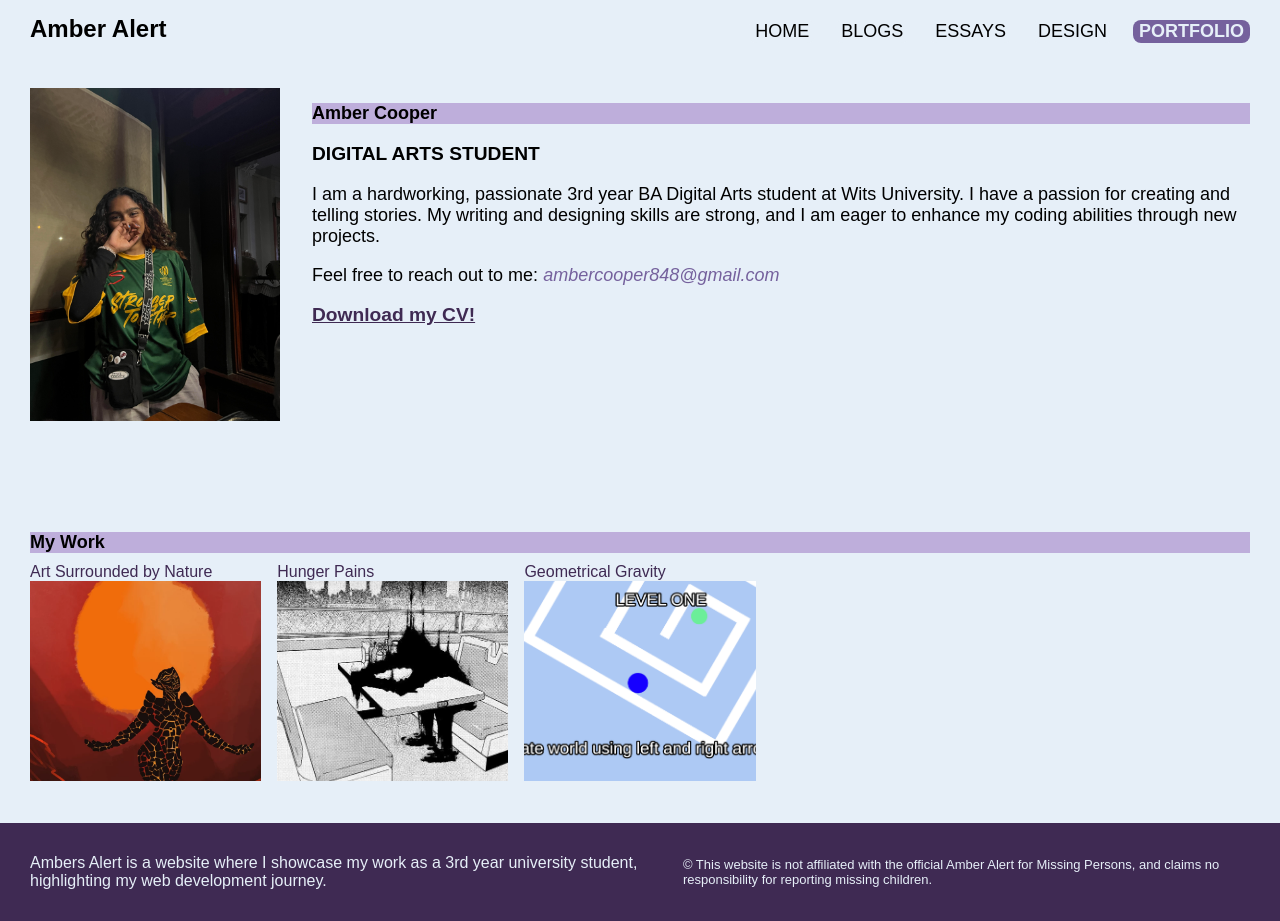
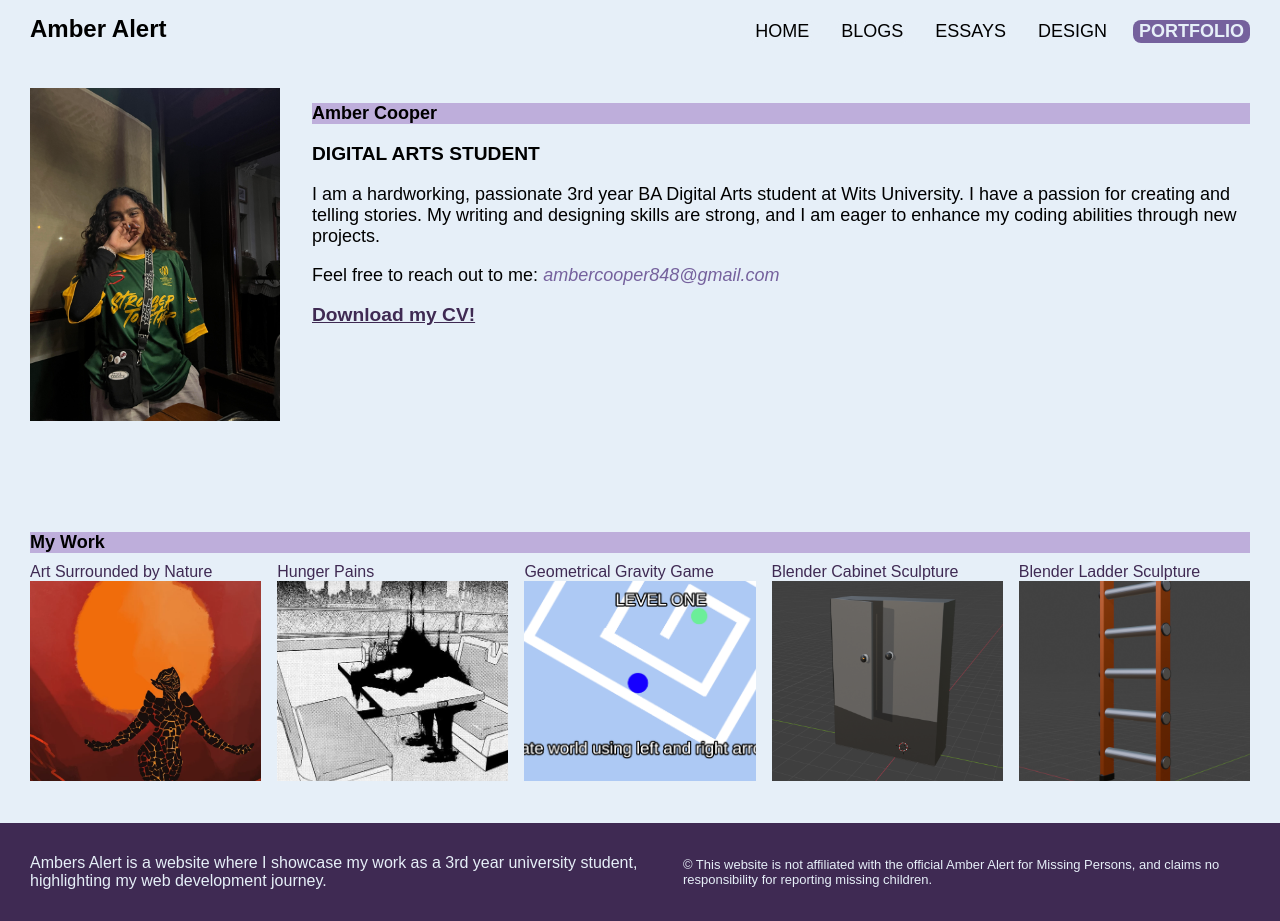
Before and after one commit to AmberCooper23/DIGA3008A, a website: page portfolioSection/portfolioPage.html in a window 1280 px wide. Drawn offline with Linux system fonts and the light colour scheme.

Commit message:
added portfolio work

```diff
--- a/portfolioSection/portfolioPage.html
+++ b/portfolioSection/portfolioPage.html
@@ -104,8 +104,22 @@
               class="u-url, u-photo"
               href="https://acooper23.itch.io/geometrical-gravity"
             >
-              Geometrical Gravity
+              Geometrical Gravity Game
               <img src="../images/pf3.png" alt="itch.io post" />
+            </a>
+          </li>
+          <li>
+            <a
+              class="u-url, u-photo">
+              Blender Cabinet Sculpture
+              <img src="../images/pf4.png" alt="blender cabinet Sculpture" />
+            </a>
+          </li>
+          <li>
+            <a
+              class="u-url, u-photo">
+              Blender Ladder Sculpture
+              <img src="../images/pf5.png" alt="blender ladder Sculpture" />
             </a>
           </li>
         </ul>
```
Also changed, not shown: images/pf4.png (added), images/pf5.png (added).
